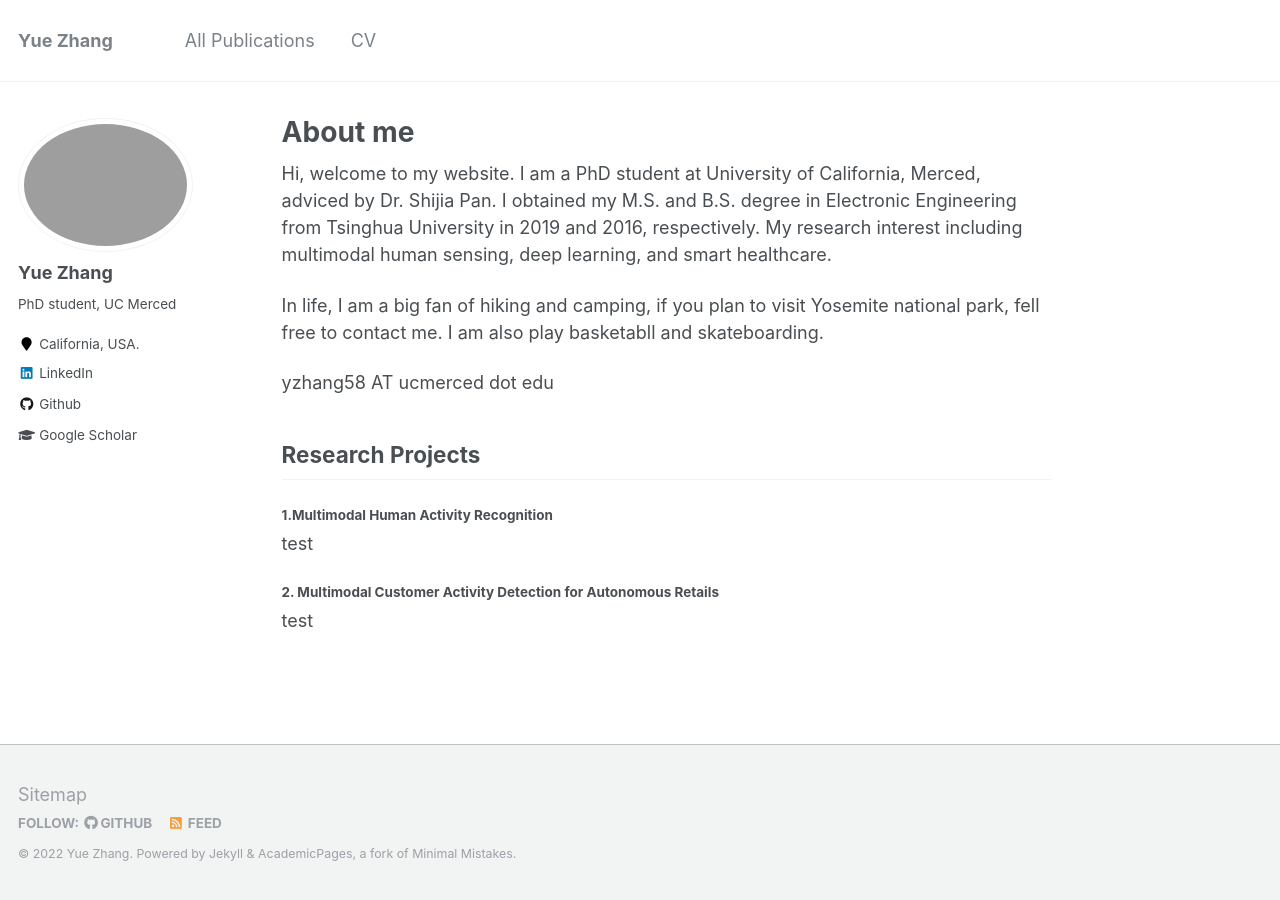
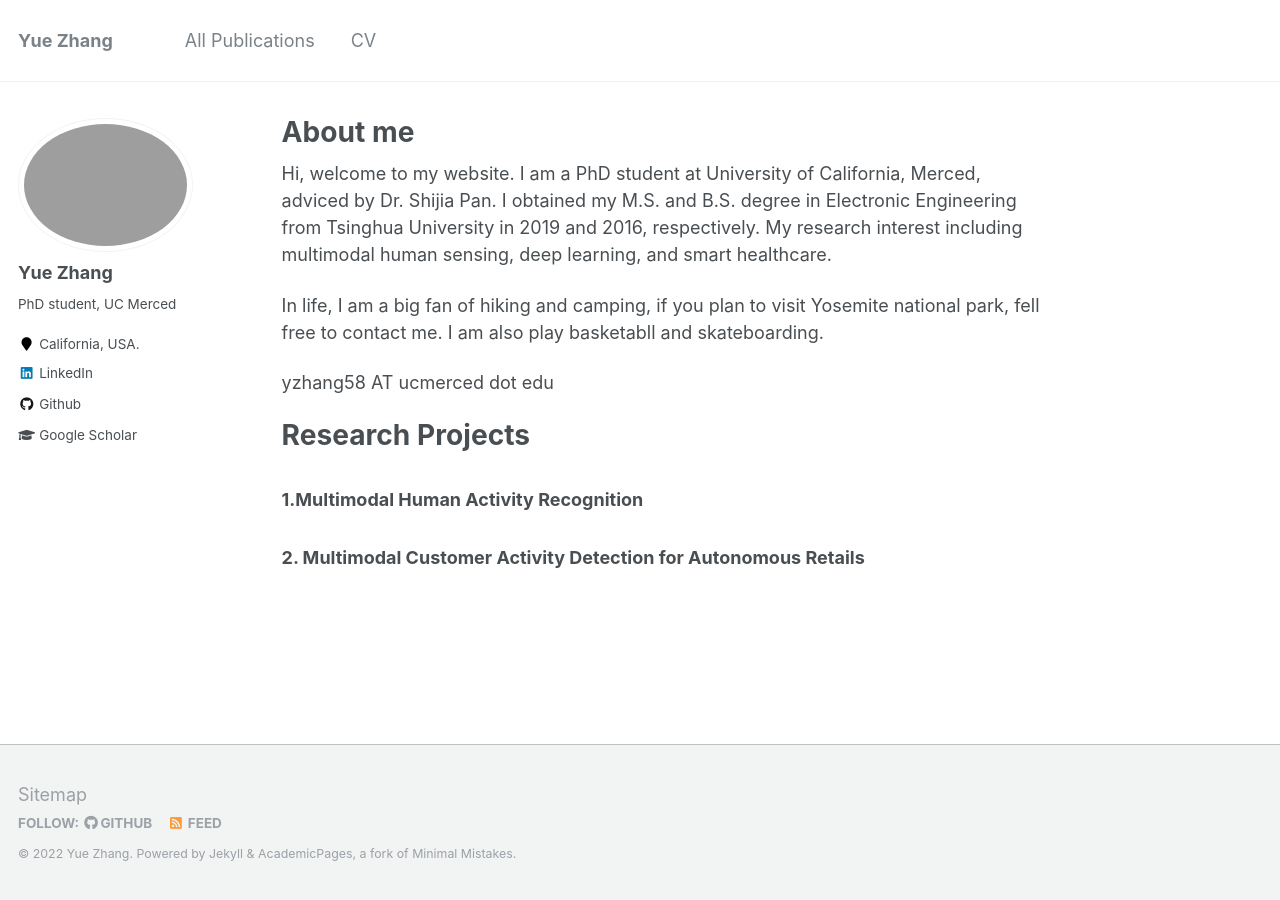
Before and after one commit to YZthu/YZthu, a Jekyll site: the page built from _pages/about.md, in a window 1280 px wide. Built offline with Jekyll 4.4.1, drawn with Linux system fonts in a browser that asks for light colours.

```diff
--- a/_pages/about.md
+++ b/_pages/about.md
@@ -14,10 +14,9 @@
 
 yzhang58 AT ucmerced dot edu
 
-## Research Projects
+# Research Projects
 
-#### 1.Multimodal Human Activity Recognition
-test
+### 1.Multimodal Human Activity Recognition
 
-#### 2. Multimodal Customer Activity Detection for Autonomous Retails
-test
+
+### 2. Multimodal Customer Activity Detection for Autonomous Retails
```
